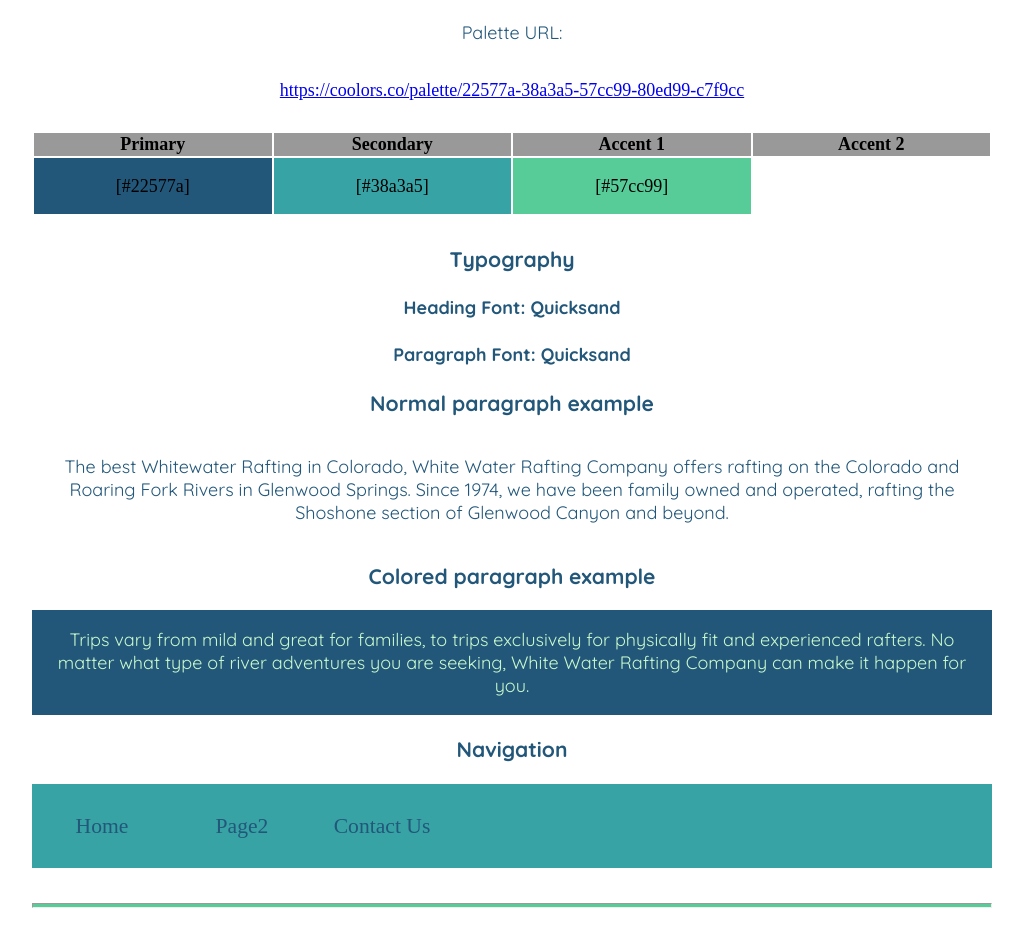
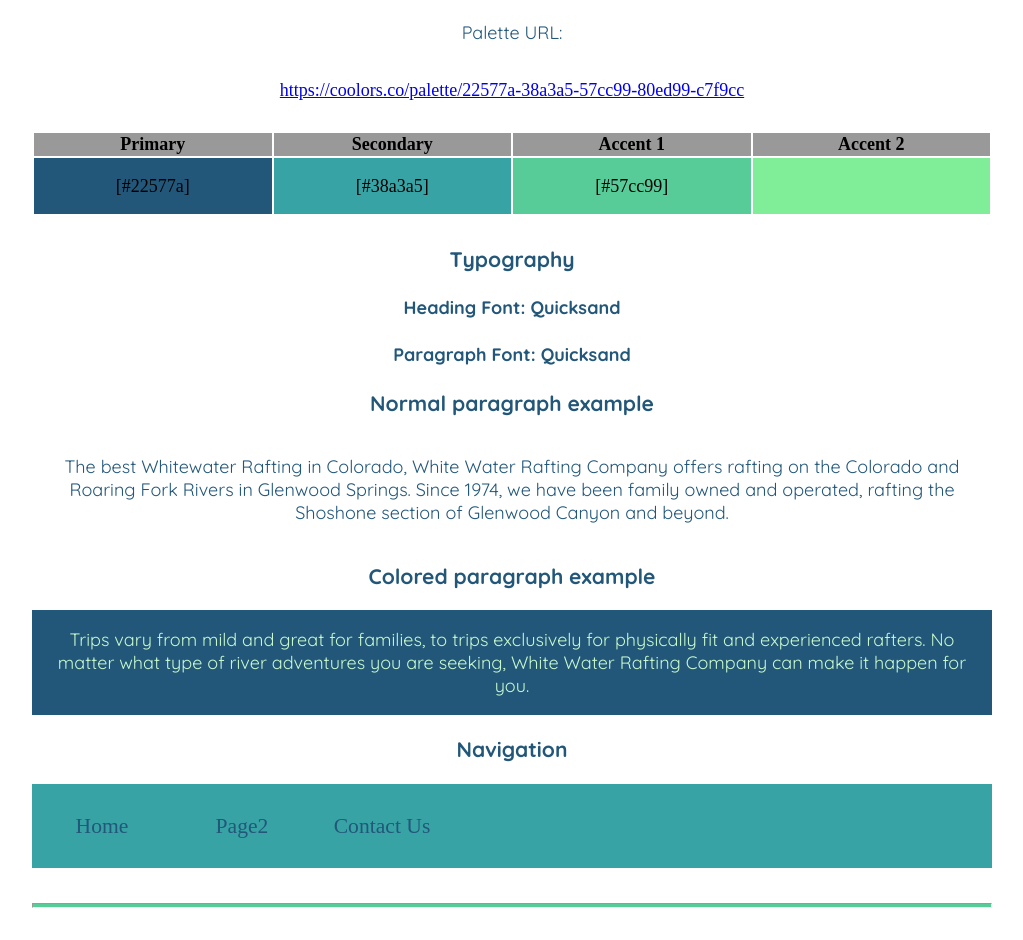
Before and after one commit to RowdyStrings/wdd130, a plain HTML site: page wwr/site-plan-rafting.html in a window 1280 px wide. Shown: the part 1349-2289 px from the top of the page, without its empty margins (128-1151 px from the left). Drawn offline with Linux system fonts and the light colour scheme.

Commit message:
changed accent2 -color

```diff
--- a/wwr/styles/site-plan-rafting.css
+++ b/wwr/styles/site-plan-rafting.css
@@ -5,7 +5,7 @@
   --primary-color: #22577a   ;
   --secondary-color: #38a3a5 ;
   --accent1-color: #57cc99;
-  --accent2-color: white;
+  --accent2-color: #80ED99;
 
   /* change the values below to your chosen font(s) */
   --heading-font: "Quicksand";
```
